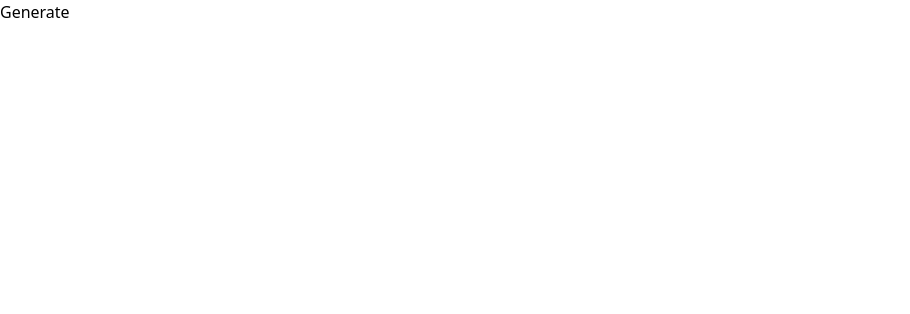
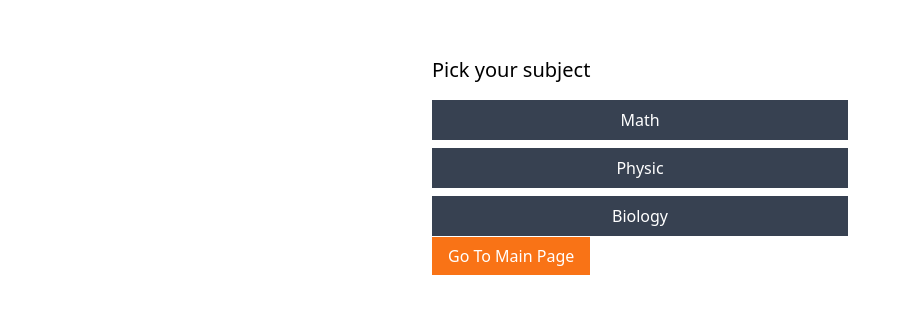
Before and after one commit to kompetencyjny24/AIEducationFrontend, a React (Create React App) app: page /generate in a window 1280 px wide. Shown: the top 314 px of the page, without its empty margins (0-910 px from the left). Built offline with nearby package versions, Linux system fonts and the light colour scheme.

Commit message:
example steps

```diff
--- /dev/null
+++ b/src/components/MultiStepForm.tsx
@@ -0,0 +1,52 @@
+import React, { useState } from 'react';
+import GenerateValue from './StepFinal';
+import Step from './Step';
+
+const MultiStepForm: React.FC = () => {
+  const [step, setStep] = useState(1);
+  const [subject, setSubject] = useState('');
+  const [topic, setTopic] = useState('');
+  const [grade, setGrade] = useState('');
+  const [hobby, setHobby] = useState('');
+
+  const nextStep = () => setStep(prev => prev + 1);
+  const prevStep = () => setStep(prev => prev - 1);
+
+  const subjects: string[] = [
+    "Math",
+    "Physic",
+    "Biology"
+  ];
+
+  const topics: string[] = [
+    "Math",
+    "Physic",
+    "Biology"
+  ];
+
+  const grades: string[] = [
+    "Math",
+    "Physic",
+    "Biology"
+  ];
+
+  const hobbies: string[] = [
+    "Sport",
+    "Cookking",
+    "Games",
+    "Art",
+    "Reading"
+  ];
+
+  return (
+    <div className="max-w-md mx-auto my-10">
+      {step === 1 && <Step step={step} nextStep={nextStep} prevStep={prevStep} setParam={setSubject} stepTitle='Pick your subject' options={subjects} />}
+      {step === 2 && <Step step={step} nextStep={nextStep} prevStep={prevStep} setParam={setTopic} stepTitle='Pick your topic' options={topics} />}
+      {step === 3 && <Step step={step} nextStep={nextStep} prevStep={prevStep} setParam={setGrade} stepTitle='Choose your school grade' options={grades} />}
+      {step === 4 && <Step step={step} nextStep={nextStep} prevStep={prevStep} setParam={setHobby} stepTitle='Pick your hobby' options={hobbies} />}
+      {step === 5 && <GenerateValue subject={subject} topic={topic} grade={grade} hobby={hobby}/>}
+    </div>
+  );
+};
+
+export default MultiStepForm;
--- /dev/null
+++ b/src/components/Step.tsx
@@ -0,0 +1,53 @@
+import React from 'react';
+import { Link } from 'react-router-dom';
+
+interface StepProps {
+  step: number;
+  nextStep: () => void;
+  prevStep: () => void;
+  setParam: (param: string) => void;
+  stepTitle: string;
+  options: string[];
+}
+
+const Step: React.FC<StepProps> = ({ step, nextStep, prevStep, setParam, stepTitle, options}) => {
+
+  return (
+    <div className="p-4">
+        <h2 className="text-xl mb-4">{stepTitle}</h2>
+        <div>
+            {
+                options.map( (option) => {
+                    return (
+                        <button
+                            onClick={() => { setParam(option); nextStep(); }}
+                            className="bg-gray-700 text-white py-2 px-4 mb-2 block w-full"
+                        >
+                            {option}
+                        </button>
+                    )
+                })
+            }
+        </div>
+        {
+            step > 1 ?
+            <button
+                onClick={() => { prevStep(); }}
+                className="bg-orange-500 text-white py-2 px-4 mt-4"
+            >
+                Go Back
+            </button> :
+            <Link
+                to={"/"}
+                className="bg-orange-500 text-white py-2 px-4 mt-4"
+            >
+                Go To Main Page
+            </Link>
+
+        }
+
+    </div>
+  );
+};
+
+export default Step;
--- /dev/null
+++ b/src/components/StepFinal.tsx
@@ -0,0 +1,24 @@
+import React, { useEffect } from 'react';
+
+interface StepProps {
+  subject: string;
+  topic: string;
+  grade: string;
+  hobby: string
+}
+
+const GenerateValue: React.FC<StepProps> = ({subject, topic, grade, hobby}) => {
+
+  return (
+    <div className="p-4">
+      <h2 className="text-xl mb-4">Generating exercises...</h2>
+      <h2 className="text-xl mb-4">Promt with values: </h2>
+      <h3 className="text-xl mb-4">{`- ${subject}`}</h3>
+      <h3 className="text-xl mb-4">{`- ${topic}`}</h3>
+      <h3 className="text-xl mb-4">{`- ${grade}`}</h3>
+      <h3 className="text-xl mb-4">{`- ${hobby}`}</h3>
+    </div>
+  );
+};
+
+export default GenerateValue;
--- a/src/pages/Generate.tsx
+++ b/src/pages/Generate.tsx
@@ -1,7 +1,22 @@
+import { useState } from "react";
+import MultiStepForm from "../components/MultiStepForm";
+
 const Generate = () => {
+
+  const [step, setStep] = useState<number>(1);
+  const [subject, setSubject] = useState<string>('');
+  const [topic, setTopic] = useState<string>('');
+  const [grade, setGrade] = useState<string>('');
+  const [hobby, setHobby] = useState<string>('');
+
+  const nextStep = () => setStep(prev => prev + 1);
+  const submitForm = () => {
+    alert(`Subject: ${subject}, Topic: ${topic}, Grade: ${grade}`);
+  };
+
   return (
-    <div>
-      Generate
+    <div className="max-w-md mx-auto my-10">
+      <MultiStepForm/>
     </div>
   );
 };
```
Also changed, not shown: 2 other files (tests, documents, lock files or other folders).
